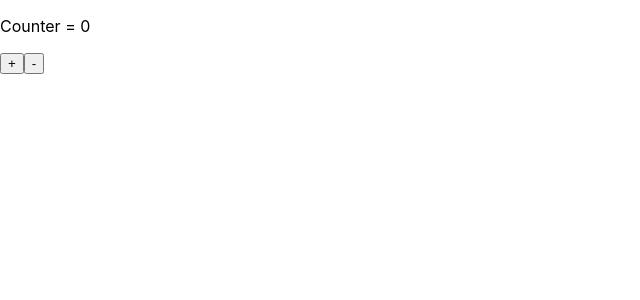
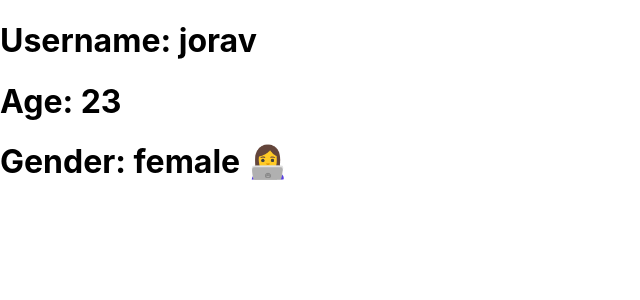
Before and after one commit to joravkumar/-impara-react, a React (Create React App) app: page / in a window 1280 px wide. Shown: the top 300 px of the page, without its empty margins (0-640 px from the left). Built offline with nearby package versions, Linux system fonts and the light colour scheme.

Commit message:
chore: conditional rendering

```diff
--- /dev/null
+++ b/src/App.js
@@ -0,0 +1,23 @@
+import React, { Component } from "react";
+
+export default class App extends Component {
+  constructor() {
+    super();
+    this.state = {
+      userProfile: {
+        name: "jorav",
+        age: 23,
+        gender: "female",
+      },
+    };
+  }
+  render() {
+    return (
+      <div>
+        <h1>Username: {this.state.userProfile.name}</h1>
+        <h1>Age: {this.state.userProfile.age}</h1>
+        <h1>Gender: {this.state.userProfile.gender} {this.state.userProfile.gender === 'male' ? "👲": "👩‍💻"} </h1>
+      </div>
+    );
+  }
+}
--- a/src/index.js
+++ b/src/index.js
@@ -2,10 +2,10 @@
 import ReactDOM from "react-dom";
 import "./index.css";
 import reportWebVitals from "./reportWebVitals";
-import Counter from "./Counter";
+import App from "./App";
 
 
-ReactDOM.render(<Counter />, document.getElementById("root"));
+ReactDOM.render(<App />, document.getElementById("root"));
 
 // If you want to start measuring performance in your app, pass a function
 // to log results (for example: reportWebVitals(console.log))
```
